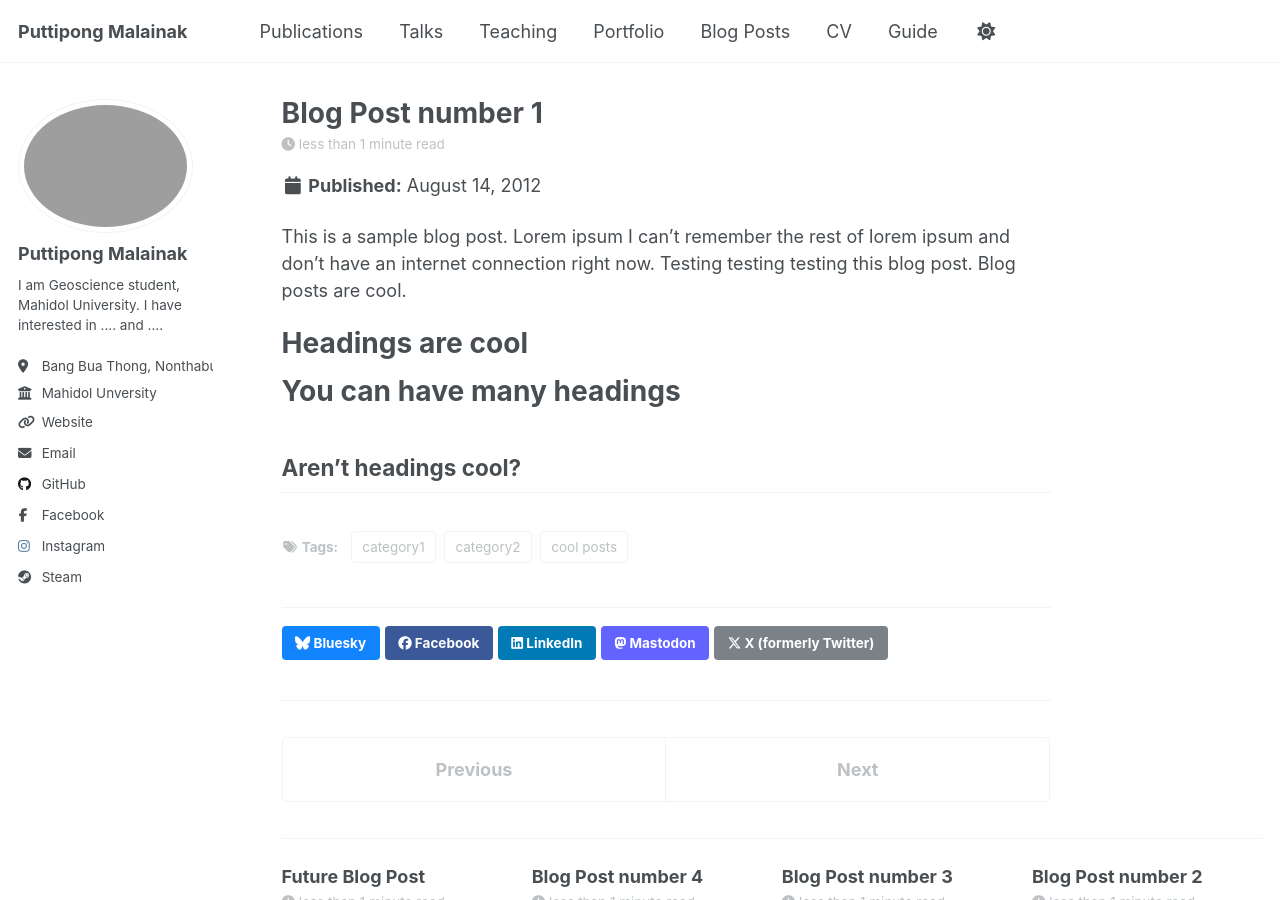
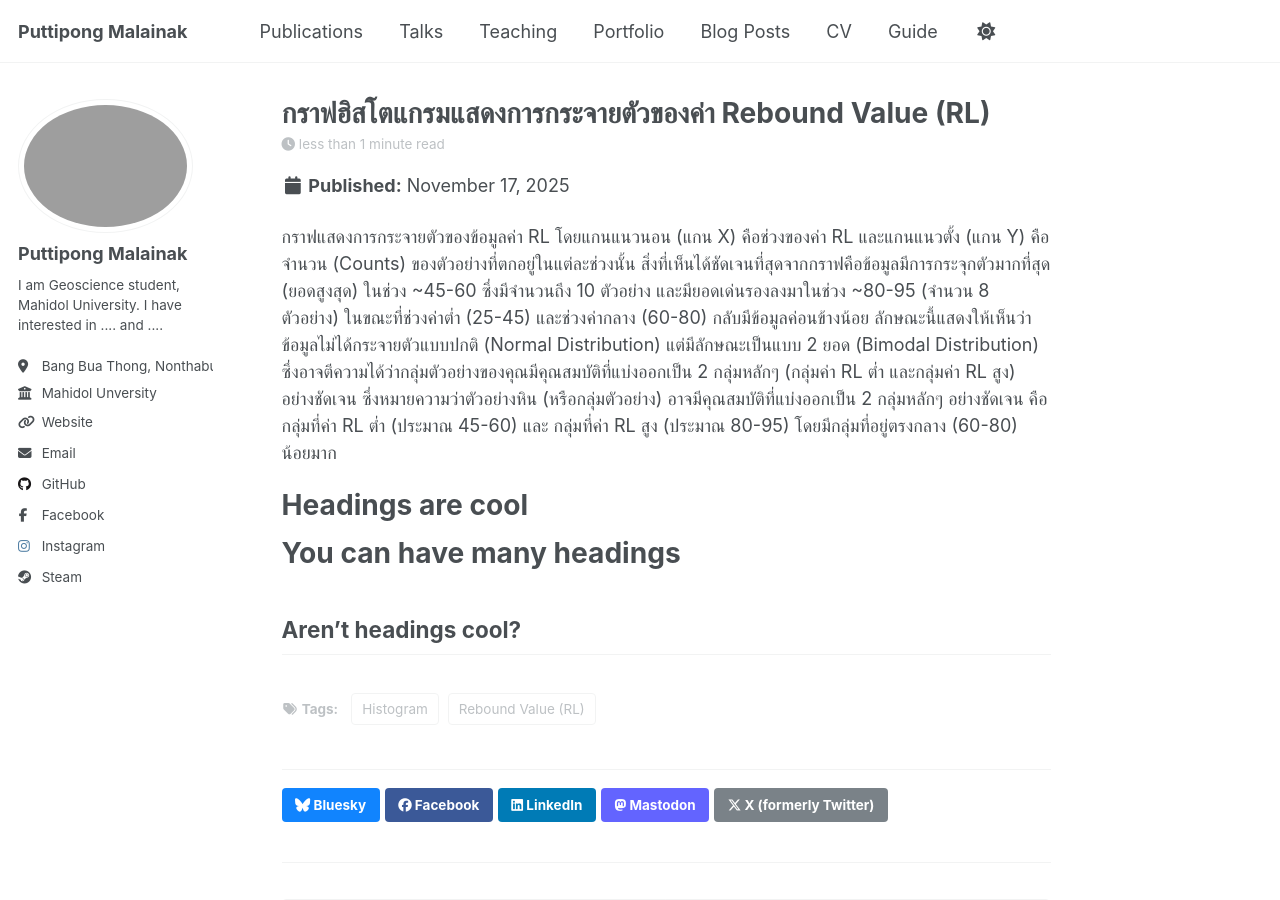
Before and after one commit to champion753/champion753.github.io, a Jekyll site: the page built from _posts/2012-08-14-blog-post-1.md, in a window 1280 px wide and 900 px high. Built offline with Jekyll 4.4.1, drawn with Linux system fonts in a browser that asks for light colours; a script that is not in the unit is left out.

Commit message:
Revise blog post with new title and content
Updated blog post title, date, permalink, and content to reflect new analysis on Rebound Value (RL) distribution.

```diff
--- a/_posts/2012-08-14-blog-post-1.md
+++ b/_posts/2012-08-14-blog-post-1.md
@@ -1,14 +1,14 @@
 ---
-title: 'Blog Post number 1'
-date: 2012-08-14
-permalink: /posts/2012/08/blog-post-1/
+title: กราฟฮิสโตแกรมแสดงการกระจายตัวของค่า Rebound Value (RL)
+date: 2025-11-17
+permalink:
 tags:
-  - cool posts
-  - category1
-  - category2
+  - Histogram
+  - Rebound Value (RL)
 ---
 
-This is a sample blog post. Lorem ipsum I can't remember the rest of lorem ipsum and don't have an internet connection right now. Testing testing testing this blog post. Blog posts are cool.
+กราฟแสดงการกระจายตัวของข้อมูลค่า RL โดยแกนแนวนอน (แกน X) คือช่วงของค่า RL และแกนแนวตั้ง (แกน Y) คือจำนวน (Counts) ของตัวอย่างที่ตกอยู่ในแต่ละช่วงนั้น สิ่งที่เห็นได้ชัดเจนที่สุดจากกราฟคือข้อมูลมีการกระจุกตัวมากที่สุด (ยอดสูงสุด) ในช่วง ~45-60 ซึ่งมีจำนวนถึง 10 ตัวอย่าง และมียอดเด่นรองลงมาในช่วง ~80-95 (จำนวน 8 ตัวอย่าง) ในขณะที่ช่วงค่าต่ำ (25-45) และช่วงค่ากลาง (60-80) กลับมีข้อมูลค่อนข้างน้อย ลักษณะนี้แสดงให้เห็นว่าข้อมูลไม่ได้กระจายตัวแบบปกติ (Normal Distribution) แต่มีลักษณะเป็นแบบ 2 ยอด (Bimodal Distribution) ซึ่งอาจตีความได้ว่ากลุ่มตัวอย่างของคุณมีคุณสมบัติที่แบ่งออกเป็น 2 กลุ่มหลักๆ (กลุ่มค่า RL ต่ำ และกลุ่มค่า RL สูง) อย่างชัดเจน
+ซึ่งหมายความว่าตัวอย่างหิน (หรือกลุ่มตัวอย่าง) อาจมีคุณสมบัติที่แบ่งออกเป็น 2 กลุ่มหลักๆ อย่างชัดเจน คือ กลุ่มที่ค่า RL ต่ำ (ประมาณ 45-60) และ กลุ่มที่ค่า RL สูง (ประมาณ 80-95) โดยมีกลุ่มที่อยู่ตรงกลาง (60-80) น้อยมาก
 
 Headings are cool
 ======
```
